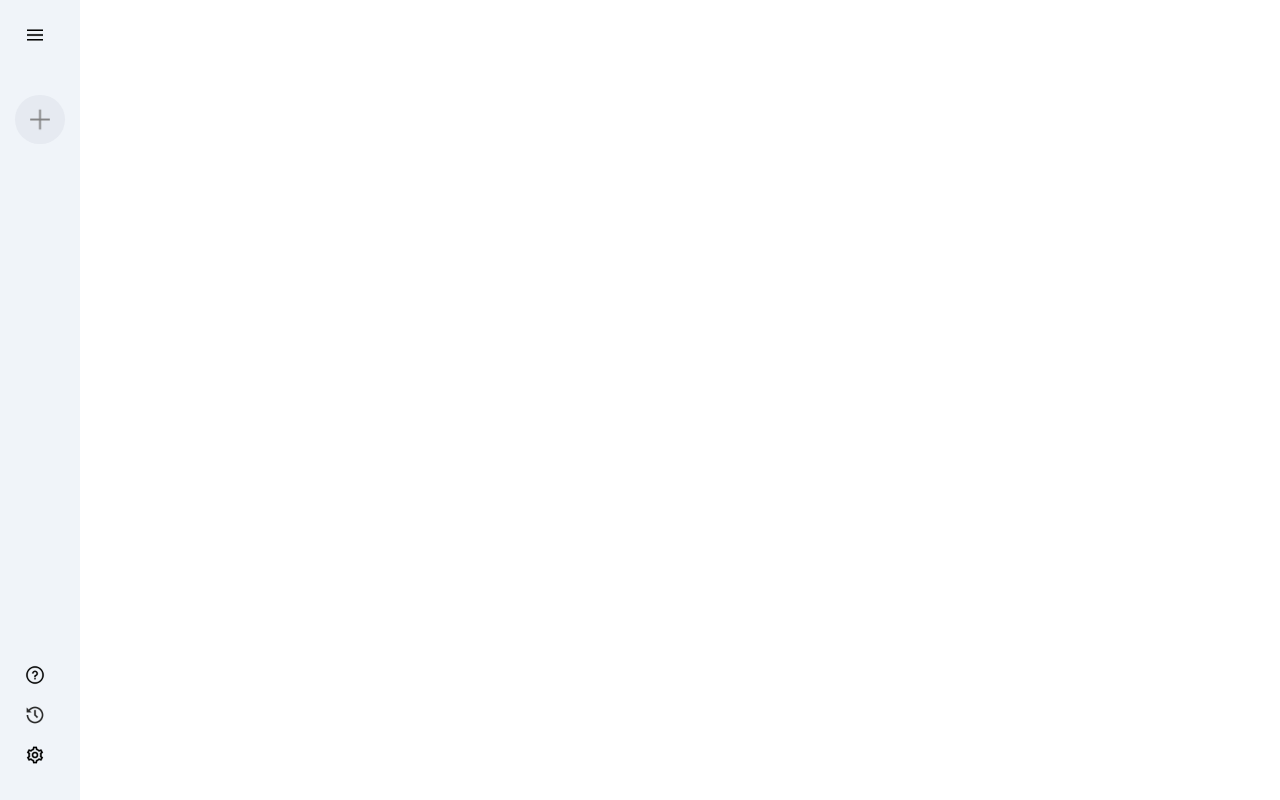
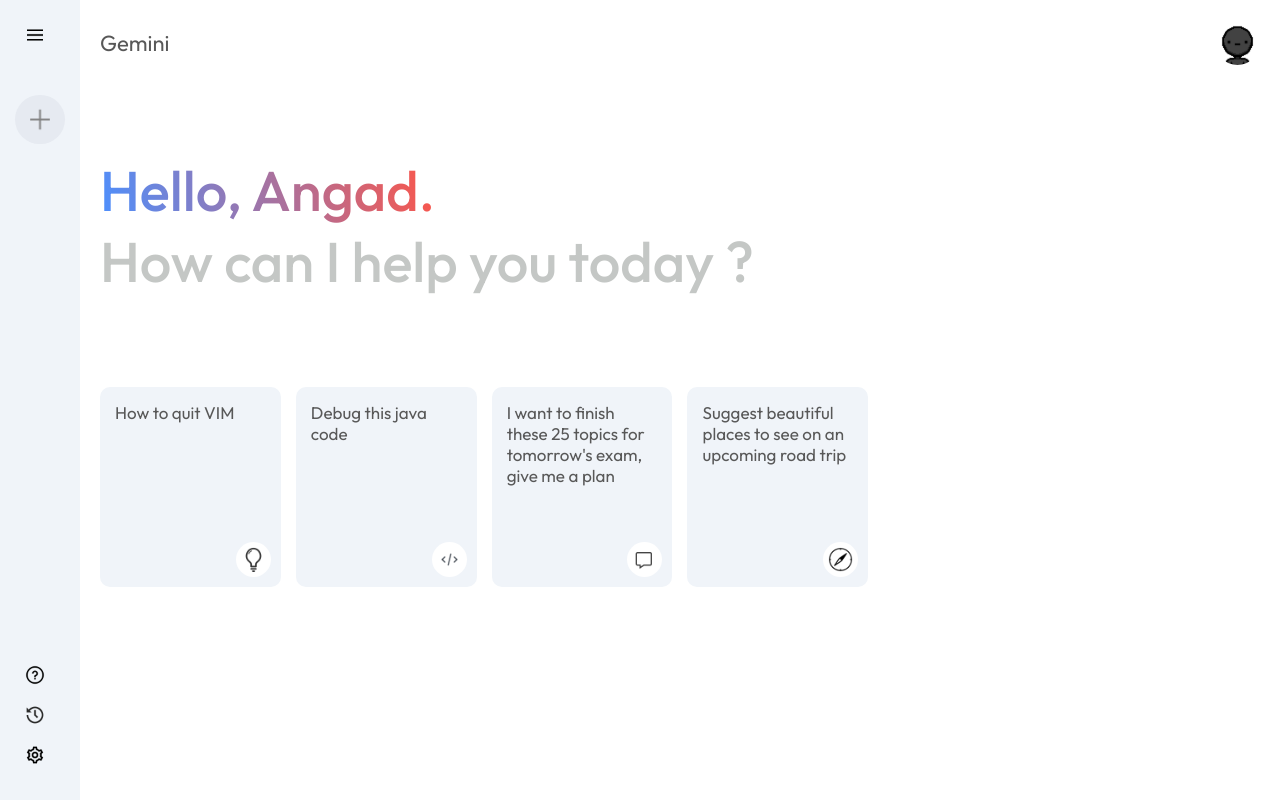
Before and after one commit to Hollow3k/Gemini-clone, a React (Vite) app: page / in a window 1280 px wide. Built offline with nearby package versions, Linux system fonts and the light colour scheme.

Commit message:
Main Component

```diff
--- a/src/App.jsx
+++ b/src/App.jsx
@@ -1,10 +1,12 @@
 import React from "react";
 import Sidebar from "./components/Sidebar/Sidebar";
+import Main from "./components/Main/Main";
 
 const App = () => {
     return(
         <>
         <Sidebar/>
+        <Main/>
         </>
     )
 }
--- a/src/components/Main/Main.css
+++ b/src/components/Main/Main.css
@@ -0,0 +1,70 @@
+.main{
+    flex: 1;
+    min-height: 100vh;
+    padding-bottom: 15vh;
+    position: relative;
+}
+
+.main .nav{
+    display: flex;
+    align-items: center;
+    justify-content: space-between;
+    font-size: 22px;
+    padding: 20px;
+    color: #585858;
+}
+
+.main .nav img{
+    width: 45px;
+    border-radius: 50%;
+}
+
+.main-container{
+    max-width: 900px;
+    margin: auto;
+}
+
+.main .greet{
+    margin: 50px 0px;
+    font-size: 56px;
+    color: #c4c7c5;
+    font-weight: 500;
+    padding: 20px;
+}
+
+.main .greet span{
+    background: -webkit-linear-gradient(16deg,#4b90ff,#ff5546);
+    -webkit-background-clip: text;
+    -webkit-text-fill-color: transparent;
+}
+
+.main .cards{
+    display: grid;
+    grid-template-columns: repeat(auto-fill,minmax(180px,1fr));
+    gap: 15px;
+    padding: 20px;
+}
+
+.main .card{
+    height: 200px;
+    padding: 15px;
+    background-color: #f0f4f9;
+    border-radius: 10px;
+    position: relative;
+    cursor: pointer;
+}
+.main .card img{
+    width: 35px;
+    padding: 5px;
+    position: absolute;
+    background-color: white;
+    border-radius: 20px;
+    bottom: 10px;
+    right: 10px;
+}
+
+.main .card p{
+    color: #585858;
+    font-size: 17px;
+
+}
--- a/src/components/Main/Main.jsx
+++ b/src/components/Main/Main.jsx
@@ -0,0 +1,41 @@
+import React from "react";
+import './Main.css';
+import { assets } from "../../assets/assets";
+
+const Main = () => {
+    return(
+        <div className="main">
+            <div className="nav">
+                <p>Gemini</p>
+                <img src = {assets.user_icon} alt = "" />
+            </div>
+            <div className="main-contianer">
+                <div className="greet">
+                    <p>
+                        <span>Hello, Angad.</span>
+                    </p>
+                    <p>How can I help you today ?</p>
+                </div>
+                <div className="cards">
+                    <div className="card">
+                        <p>How to quit VIM</p>
+                        <img src={assets.bulb_icon} alt=""/>
+                    </div>
+                    <div className="card">
+                        <p>Debug this java code</p>
+                        <img src={assets.code_icon} alt=""/>
+                    </div>
+                    <div className="card">
+                        <p>I want to finish these 25 topics for tomorrow's exam, give me a plan</p>
+                        <img src={assets.message_icon} alt=""/>
+                    </div>
+                    <div className="card">
+                        <p>Suggest beautiful places to see on an upcoming road trip</p>
+                        <img src={assets.compass_icon} alt=""/>
+                    </div>
+                </div>
+            </div>
+        </div>
+    )
+}
+export default Main
```
